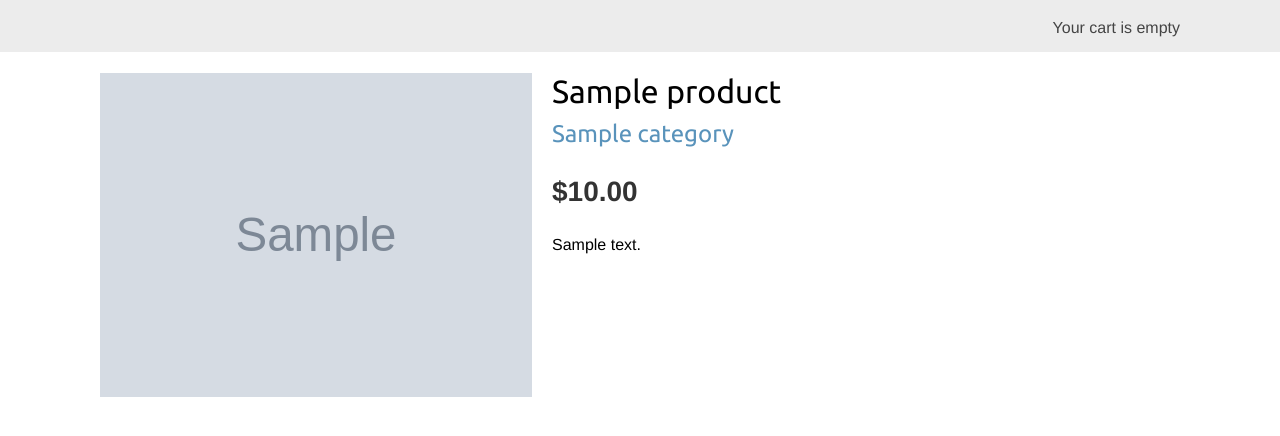
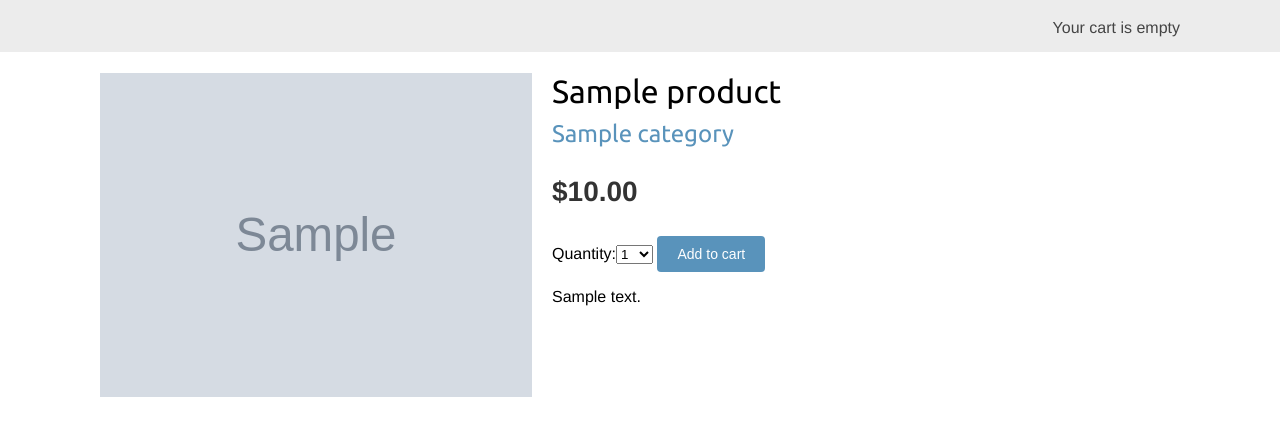
Before and after one commit to ValSL/Django_by_example_shop, a Django app: a page that uses myshop/shop/templates/shop/product/detail.html in a window 1280 px wide. Shown: the part 46-482 px from the top of the page. Run offline with Django 3.2, Linux system fonts and the light colour scheme; tables that the repository leaves empty hold one stand-in row (values such as "Sample post"); grey boxes marked "Sample" are stand-in pictures.

Commit message:
Adding products to the cart

```diff
--- a/myshop/cart/cart.py
+++ b/myshop/cart/cart.py
@@ -52,7 +52,7 @@ class Cart:
         self.session.modified = True  # This tells Django that the session has changed and needs to be saved.
 
     def remove(self, product):
-        product_id = product.id
+        product_id = str(product.id)
         if product_id in self.cart:
             del self.cart[product_id]
             self.save()
--- a/myshop/cart/templates/cart/detail.html
+++ b/myshop/cart/templates/cart/detail.html
@@ -31,7 +31,7 @@
                     <td>{{ product.name }}</td>
                     <td>{{ item.quantity }}</td>
                     <td>
-                        <form action="{% url 'cart:cart_remove' product.id %}">
+                        <form action="{% url 'cart:cart_remove' product.id %}" method="post">
                             {% csrf_token %}
                             <input type="submit" value="Remove">
                         </form>
--- a/myshop/myshop/settings.py
+++ b/myshop/myshop/settings.py
@@ -38,7 +38,7 @@ INSTALLED_APPS = [
     'django.contrib.messages',
     'django.contrib.staticfiles',
     'shop.apps.ShopConfig',
-    'cart.apps.CartConfig',
+    'cart',
 ]
 
 MIDDLEWARE = [
--- a/myshop/shop/templates/shop/product/detail.html
+++ b/myshop/shop/templates/shop/product/detail.html
@@ -15,6 +15,11 @@
             <a href="{{ product.category.get_absolute_url }}">{{ product.category }}</a>
         </h2>
         <p class="price">${{ product.price }}</p>
+        <form action="{% url 'cart:cart_add' product.id %}" method="post">
+            {% csrf_token %}
+            {{ cart_product_form }}
+            <input type="submit" value="Add to cart">
+        </form>
         {{ product.description|linebreaks }}
     </div>
 {% endblock %}
--- a/myshop/shop/views.py
+++ b/myshop/shop/views.py
@@ -1,5 +1,6 @@
 from django.shortcuts import render, get_object_or_404
 from .models import Category, Product
+from cart.forms import CartAddProductForm
 
 
 def product_list(request, category_slug=None):
@@ -16,4 +17,6 @@ def product_list(request, category_slug=None):
 
 def product_detail(request, id, slug):
     product = get_object_or_404(Product, id=id, slug=slug, available=True)
-    return render(request, 'shop/product/detail.html', {'product': product})
+    cart_product_form = CartAddProductForm()
+    return render(request, 'shop/product/detail.html', {'product': product,
+                                                        'cart_product_form': cart_product_form})
```
